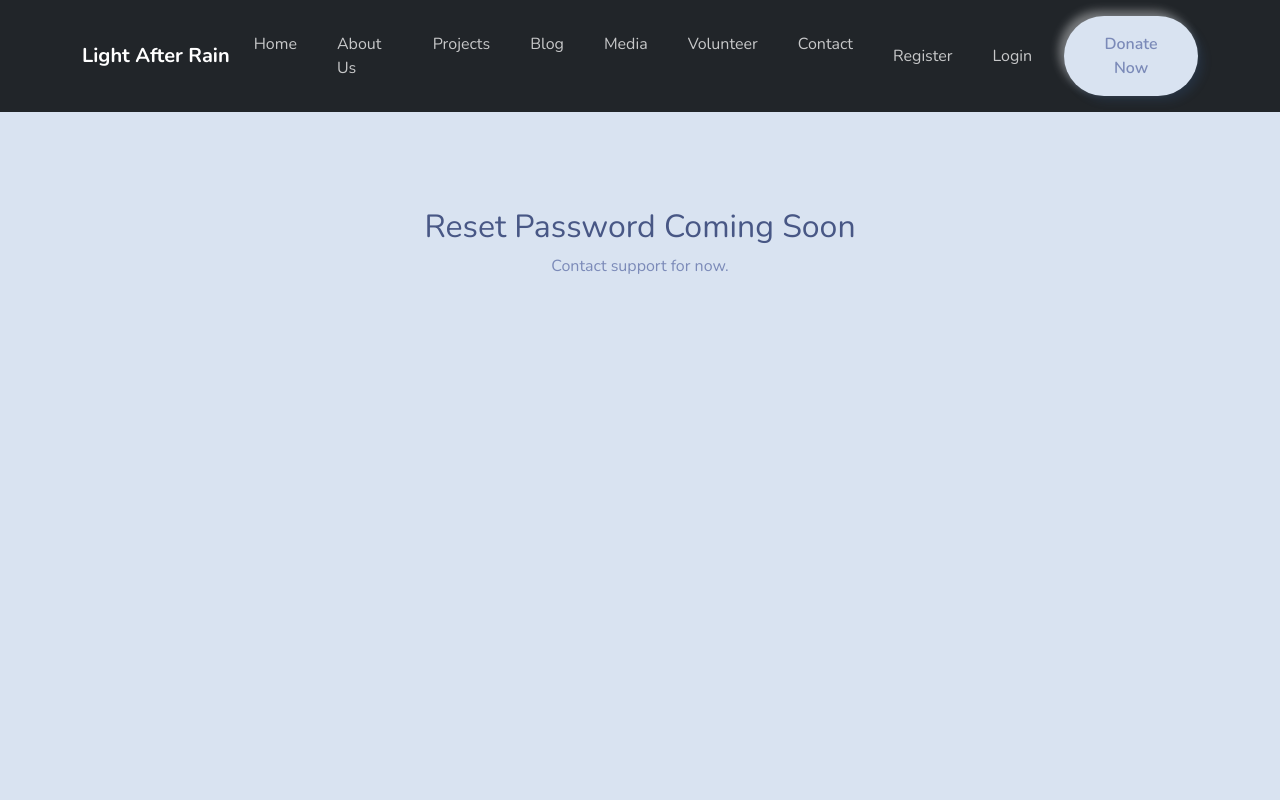
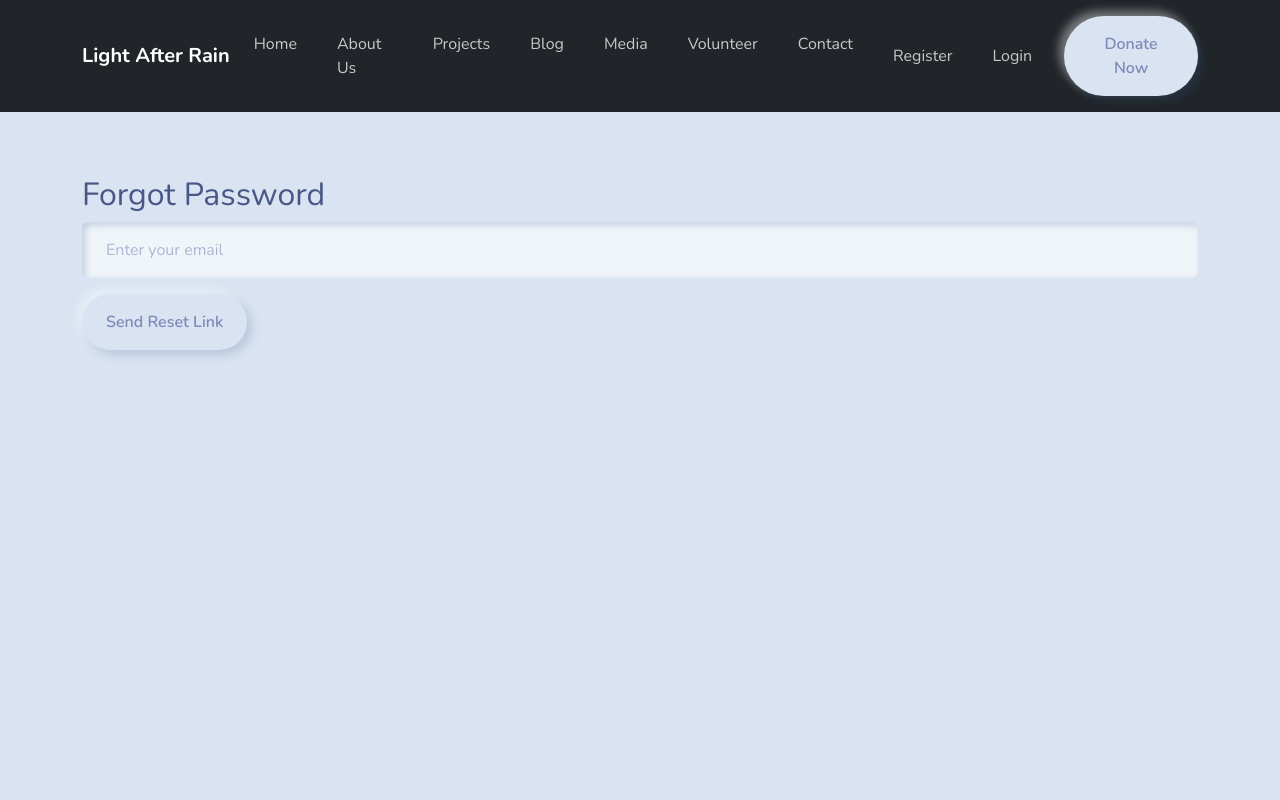
Before and after one commit to FaizanShaikh-10/ngo-frontend-deploy, a React (Vite) app: page /reset-password in a window 1280 px wide. Shown: the top 800 px of the page. Built offline with nearby package versions, Linux system fonts and the light colour scheme.

Commit message:
Forgot-password module added

```diff
--- a/src/pages/ForgotPasswordPage.jsx
+++ b/src/pages/ForgotPasswordPage.jsx
@@ -1,8 +1,39 @@
+import { useState } from "react";
+import api from "../services/api";
+
 export default function ForgotPasswordPage() {
+  const [email, setEmail] = useState("");
+  const [sent, setSent] = useState(false);
+
+  async function submitHandler(e) {
+    e.preventDefault();
+    try {
+      await api.post("/auth/password-reset/", { email });
+      setSent(true);
+    } catch (err) {
+      alert("Error sending reset email");
+    }
+  }
+
   return (
-    <div style={{ padding: "80px", textAlign: "center" }}>
-      <h2>Reset Password Coming Soon</h2>
-      <p>Contact support for now.</p>
+    <div className="container my-5">
+      <h2>Forgot Password</h2>
+      {sent ? (
+        <p>✅ Reset link sent to your email.</p>
+      ) : (
+        <form onSubmit={submitHandler}>
+          <input
+            type="email"
+            className="form-control mb-3"
+            placeholder="Enter your email"
+            value={email}
+            onChange={(e) => setEmail(e.target.value)}
+          />
+          <button className="btn btn-primary">
+            Send Reset Link
+          </button>
+        </form>
+      )}
     </div>
   );
 }
--- a/src/pages/LoginPage.jsx
+++ b/src/pages/LoginPage.jsx
@@ -91,6 +91,12 @@ function LoginPage() {
                   Are you an admin? <a href="https://faizan8108.pythonanywhere.com/admin">Go to Admin Panel</a>
                 </small>
               </div>
+
+              <div style={{ marginTop: "10px" }}>
+                <p>
+                  <a href="/forgot-password">Forgot password?</a>
+                </p>
+              </div>
             </Card.Body>
           </Card>
         </Col>
```
